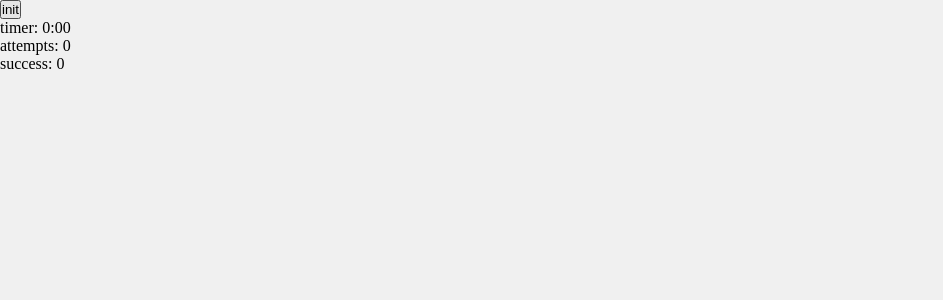
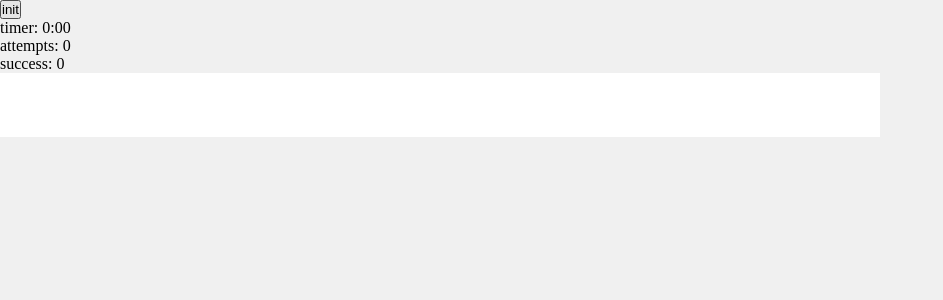
Before and after one commit to S-404/memory-game, a React (Create React App) app: page / in a window 1280 px wide. Shown: the top 300 px of the page, without its empty margins (0-943 px from the left). Built offline with nearby package versions, Linux system fonts and the light colour scheme.

Commit message:
upd desktop style

```diff
--- a/src/components/desktop/desktop.scss
+++ b/src/components/desktop/desktop.scss
@@ -1,7 +1,9 @@
 .desktop{
-  background-color: green;
+  padding: 2em;
+  background-color: #ffffff;
   display: grid;
   grid-template-columns: repeat(4, 1fr);
   gap: .2em;
+  max-width: 880px;
   grid-auto-rows: minmax(200px, auto);
 }
```
